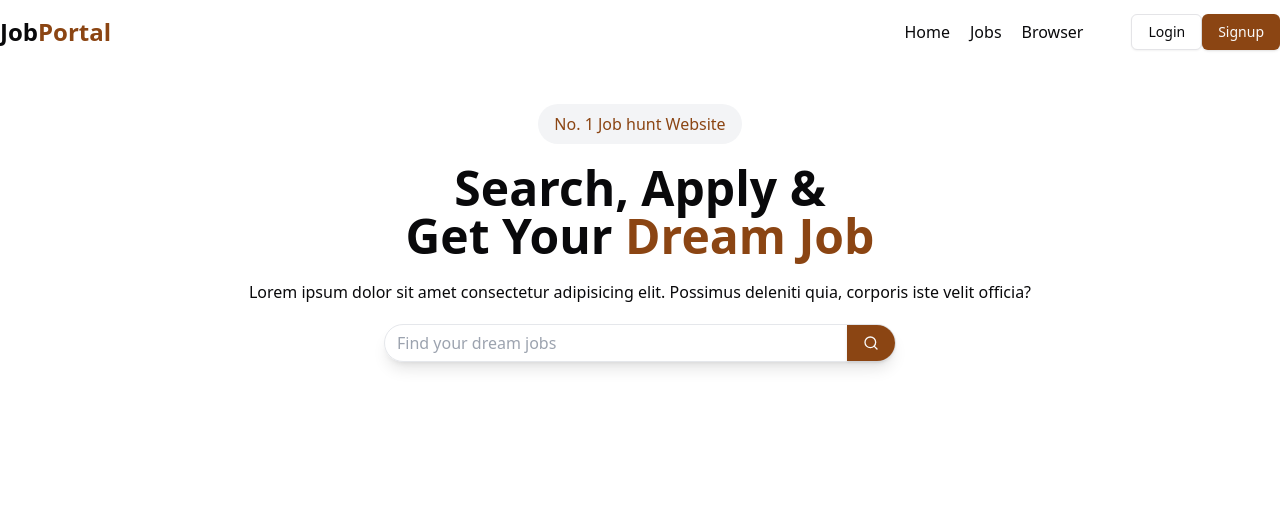
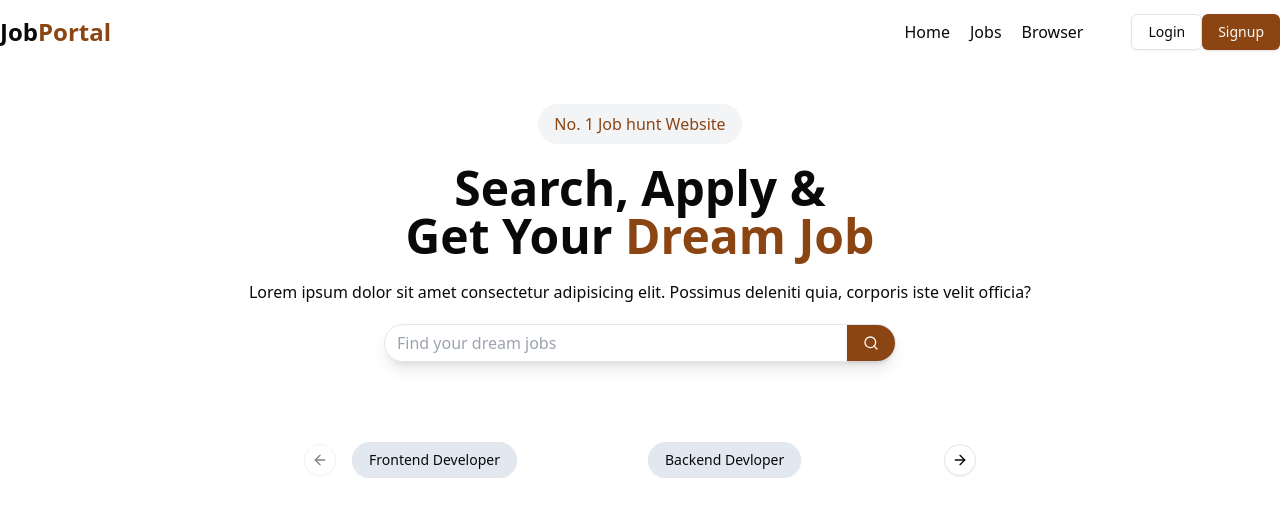
Before and after one commit to diyatripathi673/University_Job_Portal, a React (Vite) app in the folder Frontend/: page / in a window 1280 px wide. Shown: the top 516 px of the page. Built offline with nearby package versions, Linux system fonts and the light colour scheme.

Commit message:
CategoryCarousel complete

```diff
--- a/Frontend/package.json
+++ b/Frontend/package.json
@@ -15,11 +15,12 @@
     "@radix-ui/react-popover": "^1.1.6",
     "@radix-ui/react-progress": "^1.1.1",
     "@radix-ui/react-radio-group": "^1.2.3",
-    "@radix-ui/react-slot": "^1.1.1",
+    "@radix-ui/react-slot": "^1.1.2",
     "@reduxjs/toolkit": "^2.5.1",
     "axios": "^1.7.9",
     "class-variance-authority": "^0.7.1",
     "clsx": "^2.1.1",
+    "embla-carousel-react": "^8.5.2",
     "lucide-react": "^0.474.0",
     "next-themes": "^0.4.4",
     "react": "^18.3.1",
--- /dev/null
+++ b/Frontend/src/components/CategoryCarousel.jsx
@@ -0,0 +1,40 @@
+import React from "react";
+import {
+  Carousel,
+  CarouselContent,
+  CarouselItem,
+  CarouselNext,
+  CarouselPrevious,
+} from "./ui/carousel";
+import { Button } from "./ui/button";
+
+const category = [
+  "Frontend Developer",
+  "Backend Devloper",
+  "Data Scince",
+  "Graphic Designer",
+  "FullStack Devloper",
+];
+const CategoryCarousel = () => {
+  return (
+    <div>
+
+      <Carousel className="w-full max-w-xl mx-auto my-20">
+        <CarouselContent>
+          {category.map((cat, index) => {
+            return(
+                <CarouselItem className="md: basis-1/2 lgbasis-1/3">
+                <Button  variant="outline" className="rounded-full bg-slate-200">{cat}</Button>
+            </CarouselItem>
+            )
+          })}
+        </CarouselContent>
+        <CarouselPrevious/>
+        <CarouselNext/>
+
+      </Carousel>
+    </div>
+  );
+};
+
+export default CategoryCarousel;
--- a/Frontend/src/components/Home.jsx
+++ b/Frontend/src/components/Home.jsx
@@ -1,12 +1,14 @@
 import { Button } from "@/components/ui/button"
 import Navbar from "./shared/Navbar"
 import Herosection from "./Herosection"
+import CategoryCarousel from "./CategoryCarousel"
 
 export default function Home() {
   return (
     <div>
     <Navbar/>
     <Herosection/>
+    <CategoryCarousel/>
     </div>
   )
 }
--- /dev/null
+++ b/Frontend/src/components/ui/button.tsx
@@ -0,0 +1,57 @@
+import * as React from "react"
+import { Slot } from "@radix-ui/react-slot"
+import { cva, type VariantProps } from "class-variance-authority"
+
+import { cn } from "@/lib/utils"
+
+const buttonVariants = cva(
+  "inline-flex items-center justify-center gap-2 whitespace-nowrap rounded-md text-sm font-medium transition-colors focus-visible:outline-none focus-visible:ring-1 focus-visible:ring-ring disabled:pointer-events-none disabled:opacity-50 [&_svg]:pointer-events-none [&_svg]:size-4 [&_svg]:shrink-0",
+  {
+    variants: {
+      variant: {
+        default:
+          "bg-primary text-primary-foreground shadow hover:bg-primary/90",
+        destructive:
+          "bg-destructive text-destructive-foreground shadow-sm hover:bg-destructive/90",
+        outline:
+          "border border-input bg-background shadow-sm hover:bg-accent hover:text-accent-foreground",
+        secondary:
+          "bg-secondary text-secondary-foreground shadow-sm hover:bg-secondary/80",
+        ghost: "hover:bg-accent hover:text-accent-foreground",
+        link: "text-primary underline-offset-4 hover:underline",
+      },
+      size: {
+        default: "h-9 px-4 py-2",
+        sm: "h-8 rounded-md px-3 text-xs",
+        lg: "h-10 rounded-md px-8",
+        icon: "h-9 w-9",
+      },
+    },
+    defaultVariants: {
+      variant: "default",
+      size: "default",
+    },
+  }
+)
+
+export interface ButtonProps
+  extends React.ButtonHTMLAttributes<HTMLButtonElement>,
+    VariantProps<typeof buttonVariants> {
+  asChild?: boolean
+}
+
+const Button = React.forwardRef<HTMLButtonElement, ButtonProps>(
+  ({ className, variant, size, asChild = false, ...props }, ref) => {
+    const Comp = asChild ? Slot : "button"
+    return (
+      <Comp
+        className={cn(buttonVariants({ variant, size, className }))}
+        ref={ref}
+        {...props}
+      />
+    )
+  }
+)
+Button.displayName = "Button"
+
+export { Button, buttonVariants }
--- /dev/null
+++ b/Frontend/src/components/ui/carousel.tsx
@@ -0,0 +1,260 @@
+import * as React from "react"
+import useEmblaCarousel, {
+  type UseEmblaCarouselType,
+} from "embla-carousel-react"
+import { ArrowLeft, ArrowRight } from "lucide-react"
+
+import { cn } from "@/lib/utils"
+import { Button } from "@/components/ui/button"
+
+type CarouselApi = UseEmblaCarouselType[1]
+type UseCarouselParameters = Parameters<typeof useEmblaCarousel>
+type CarouselOptions = UseCarouselParameters[0]
+type CarouselPlugin = UseCarouselParameters[1]
+
+type CarouselProps = {
+  opts?: CarouselOptions
+  plugins?: CarouselPlugin
+  orientation?: "horizontal" | "vertical"
+  setApi?: (api: CarouselApi) => void
+}
+
+type CarouselContextProps = {
+  carouselRef: ReturnType<typeof useEmblaCarousel>[0]
+  api: ReturnType<typeof useEmblaCarousel>[1]
+  scrollPrev: () => void
+  scrollNext: () => void
+  canScrollPrev: boolean
+  canScrollNext: boolean
+} & CarouselProps
+
+const CarouselContext = React.createContext<CarouselContextProps | null>(null)
+
+function useCarousel() {
+  const context = React.useContext(CarouselContext)
+
+  if (!context) {
+    throw new Error("useCarousel must be used within a <Carousel />")
+  }
+
+  return context
+}
+
+const Carousel = React.forwardRef<
+  HTMLDivElement,
+  React.HTMLAttributes<HTMLDivElement> & CarouselProps
+>(
+  (
+    {
+      orientation = "horizontal",
+      opts,
+      setApi,
+      plugins,
+      className,
+      children,
+      ...props
+    },
+    ref
+  ) => {
+    const [carouselRef, api] = useEmblaCarousel(
+      {
+        ...opts,
+        axis: orientation === "horizontal" ? "x" : "y",
+      },
+      plugins
+    )
+    const [canScrollPrev, setCanScrollPrev] = React.useState(false)
+    const [canScrollNext, setCanScrollNext] = React.useState(false)
+
+    const onSelect = React.useCallback((api: CarouselApi) => {
+      if (!api) {
+        return
+      }
+
+      setCanScrollPrev(api.canScrollPrev())
+      setCanScrollNext(api.canScrollNext())
+    }, [])
+
+    const scrollPrev = React.useCallback(() => {
+      api?.scrollPrev()
+    }, [api])
+
+    const scrollNext = React.useCallback(() => {
+      api?.scrollNext()
+    }, [api])
+
+    const handleKeyDown = React.useCallback(
+      (event: React.KeyboardEvent<HTMLDivElement>) => {
+        if (event.key === "ArrowLeft") {
+          event.preventDefault()
+          scrollPrev()
+        } else if (event.key === "ArrowRight") {
+          event.preventDefault()
+          scrollNext()
+        }
+      },
+      [scrollPrev, scrollNext]
+    )
+
+    React.useEffect(() => {
+      if (!api || !setApi) {
+        return
+      }
+
+      setApi(api)
+    }, [api, setApi])
+
+    React.useEffect(() => {
+      if (!api) {
+        return
+      }
+
+      onSelect(api)
+      api.on("reInit", onSelect)
+      api.on("select", onSelect)
+
+      return () => {
+        api?.off("select", onSelect)
+      }
+    }, [api, onSelect])
+
+    return (
+      <CarouselContext.Provider
+        value={{
+          carouselRef,
+          api: api,
+          opts,
+          orientation:
+            orientation || (opts?.axis === "y" ? "vertical" : "horizontal"),
+          scrollPrev,
+          scrollNext,
+          canScrollPrev,
+          canScrollNext,
+        }}
+      >
+        <div
+          ref={ref}
+          onKeyDownCapture={handleKeyDown}
+          className={cn("relative", className)}
+          role="region"
+          aria-roledescription="carousel"
+          {...props}
+        >
+          {children}
+        </div>
+      </CarouselContext.Provider>
+    )
+  }
+)
+Carousel.displayName = "Carousel"
+
+const CarouselContent = React.forwardRef<
+  HTMLDivElement,
+  React.HTMLAttributes<HTMLDivElement>
+>(({ className, ...props }, ref) => {
+  const { carouselRef, orientation } = useCarousel()
+
+  return (
+    <div ref={carouselRef} className="overflow-hidden">
+      <div
+        ref={ref}
+        className={cn(
+          "flex",
+          orientation === "horizontal" ? "-ml-4" : "-mt-4 flex-col",
+          className
+        )}
+        {...props}
+      />
+    </div>
+  )
+})
+CarouselContent.displayName = "CarouselContent"
+
+const CarouselItem = React.forwardRef<
+  HTMLDivElement,
+  React.HTMLAttributes<HTMLDivElement>
+>(({ className, ...props }, ref) => {
+  const { orientation } = useCarousel()
+
+  return (
+    <div
+      ref={ref}
+      role="group"
+      aria-roledescription="slide"
+      className={cn(
+        "min-w-0 shrink-0 grow-0 basis-full",
+        orientation === "horizontal" ? "pl-4" : "pt-4",
+        className
+      )}
+      {...props}
+    />
+  )
+})
+CarouselItem.displayName = "CarouselItem"
+
+const CarouselPrevious = React.forwardRef<
+  HTMLButtonElement,
+  React.ComponentProps<typeof Button>
+>(({ className, variant = "outline", size = "icon", ...props }, ref) => {
+  const { orientation, scrollPrev, canScrollPrev } = useCarousel()
+
+  return (
+    <Button
+      ref={ref}
+      variant={variant}
+      size={size}
+      className={cn(
+        "absolute  h-8 w-8 rounded-full",
+        orientation === "horizontal"
+          ? "-left-12 top-1/2 -translate-y-1/2"
+          : "-top-12 left-1/2 -translate-x-1/2 rotate-90",
+        className
+      )}
+      disabled={!canScrollPrev}
+      onClick={scrollPrev}
+      {...props}
+    >
+      <ArrowLeft className="h-4 w-4" />
+      <span className="sr-only">Previous slide</span>
+    </Button>
+  )
+})
+CarouselPrevious.displayName = "CarouselPrevious"
+
+const CarouselNext = React.forwardRef<
+  HTMLButtonElement,
+  React.ComponentProps<typeof Button>
+>(({ className, variant = "outline", size = "icon", ...props }, ref) => {
+  const { orientation, scrollNext, canScrollNext } = useCarousel()
+
+  return (
+    <Button
+      ref={ref}
+      variant={variant}
+      size={size}
+      className={cn(
+        "absolute h-8 w-8 rounded-full",
+        orientation === "horizontal"
+          ? "-right-12 top-1/2 -translate-y-1/2"
+          : "-bottom-12 left-1/2 -translate-x-1/2 rotate-90",
+        className
+      )}
+      disabled={!canScrollNext}
+      onClick={scrollNext}
+      {...props}
+    >
+      <ArrowRight className="h-4 w-4" />
+      <span className="sr-only">Next slide</span>
+    </Button>
+  )
+})
+CarouselNext.displayName = "CarouselNext"
+
+export {
+  type CarouselApi,
+  Carousel,
+  CarouselContent,
+  CarouselItem,
+  CarouselPrevious,
+  CarouselNext,
+}
--- a/Frontend/src/index.css
+++ b/Frontend/src/index.css
@@ -64,3 +64,12 @@
     @apply bg-background text-foreground;
   }
 }
+
+@layer base {
+  * {
+    @apply border-border outline-ring/50;
+  }
+  body {
+    @apply bg-background text-foreground;
+  }
+}
```
Also changed, not shown: 1 other file (tests, documents, lock files or other folders).
